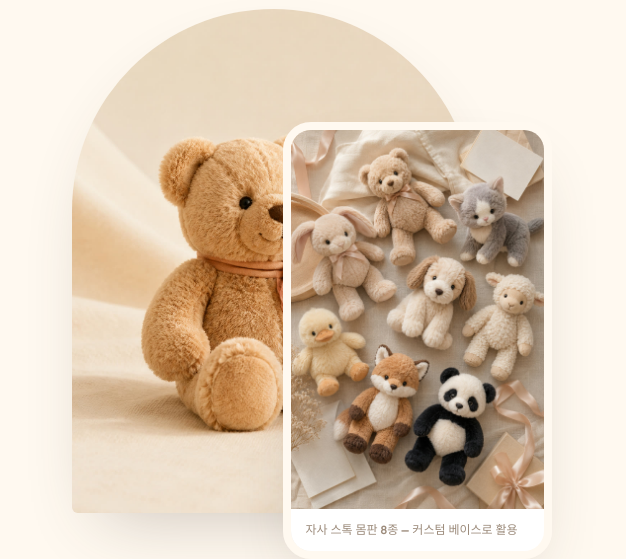
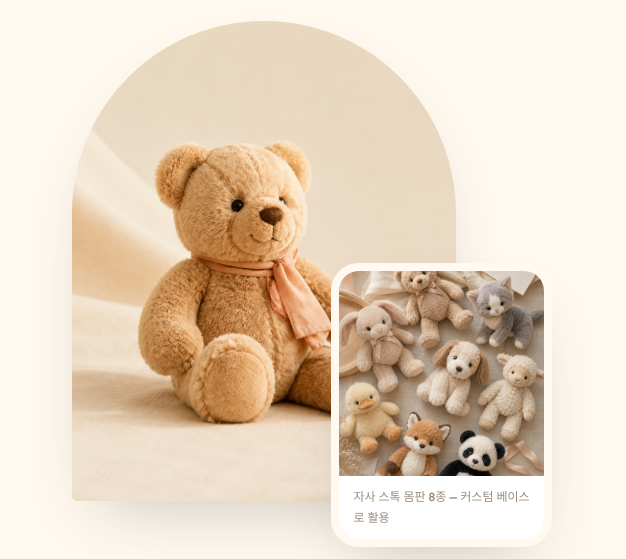
Before and after one commit to jykind/idtoy-website, a plain HTML site: page about.html in a window 1280 px wide. Shown: the part 869-1428 px from the top of the page, 654-1280 px from the left. Drawn offline with Linux system fonts and the light colour scheme; a web font is replaced by a local one.

Commit message:
회사소개 일러스트 겹침 수정 — 서브 카드 정사각 크롭·축소로 인물 얼굴 가림 해소
Co-Authored-By: Claude Fable 5 <noreply@anthropic.com>

```diff
--- a/about.html
+++ b/about.html
@@ -17,7 +17,7 @@
 <link rel="preconnect" href="https://fonts.gstatic.com" crossorigin>
 <link href="https://fonts.googleapis.com/css2?family=Fredoka:wght@400;500;600&family=Jua&family=Noto+Sans+Thai:wght@400;600;700&display=swap" rel="stylesheet">
 <link rel="stylesheet" href="https://cdn.jsdelivr.net/gh/orioncactus/pretendard@v1.3.9/dist/web/variable/pretendardvariable-dynamic-subset.min.css">
-<link rel="stylesheet" href="assets/css/style.css?v=10">
+<link rel="stylesheet" href="assets/css/style.css?v=11">
 </head>
 <body>
 
--- a/assets/css/style.css
+++ b/assets/css/style.css
@@ -452,11 +452,16 @@ html[lang="th"] .page-head__title { font-weight: 700; line-height: 1.45; }
 .brand__visual { position: relative; }
 .brand__photo { border-radius: var(--r-lg); overflow: hidden; box-shadow: var(--shadow-lg); }
 .brand__photo img { width: 100%; height: auto; }
-.brand__photo--main { width: 84%; border-radius: 999px 999px var(--r-lg) var(--r-lg); }
+.brand__photo--main { width: 80%; border-radius: 999px 999px var(--r-lg) var(--r-lg); }
 .brand__photo--sub {
-  position: absolute; right: 0; bottom: -46px; width: 56%;
+  position: absolute; right: 0; bottom: -46px; width: 46%;
   border: 8px solid var(--cream);
   transform: rotate(2deg);
+}
+.brand__photo--sub img {
+  aspect-ratio: 1 / 1;
+  object-fit: cover;
+  object-position: center 32%;
 }
 .tint-butter .brand__photo--sub, .tint-sky .brand__photo--sub { border-color: var(--white); }
 .brand__photo--sub figcaption {
```
Also changed, not shown: collection.html (+1 -1 lines), contact.html (+1 -1 lines), index.html (+1 -1 lines), privacy.html (+1 -1 lines), services.html (+1 -1 lines), work.html (+1 -1 lines).
